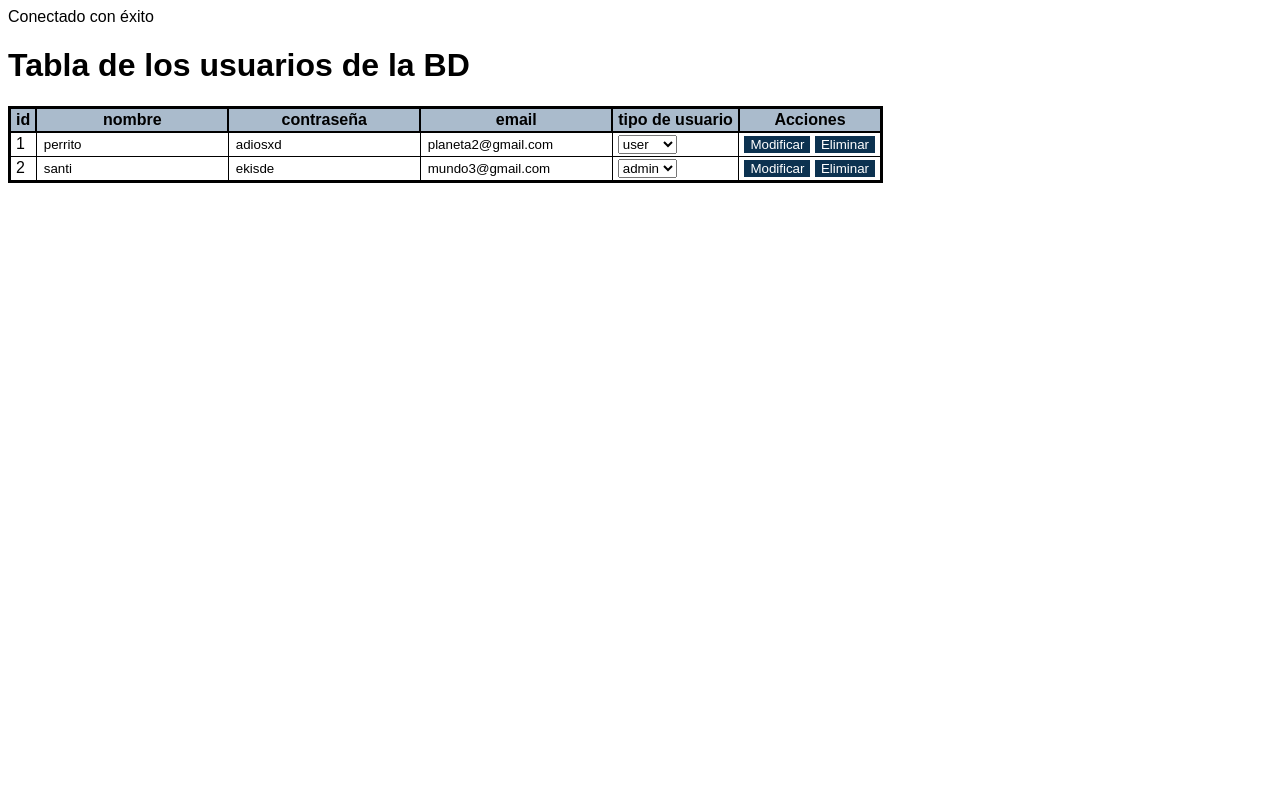
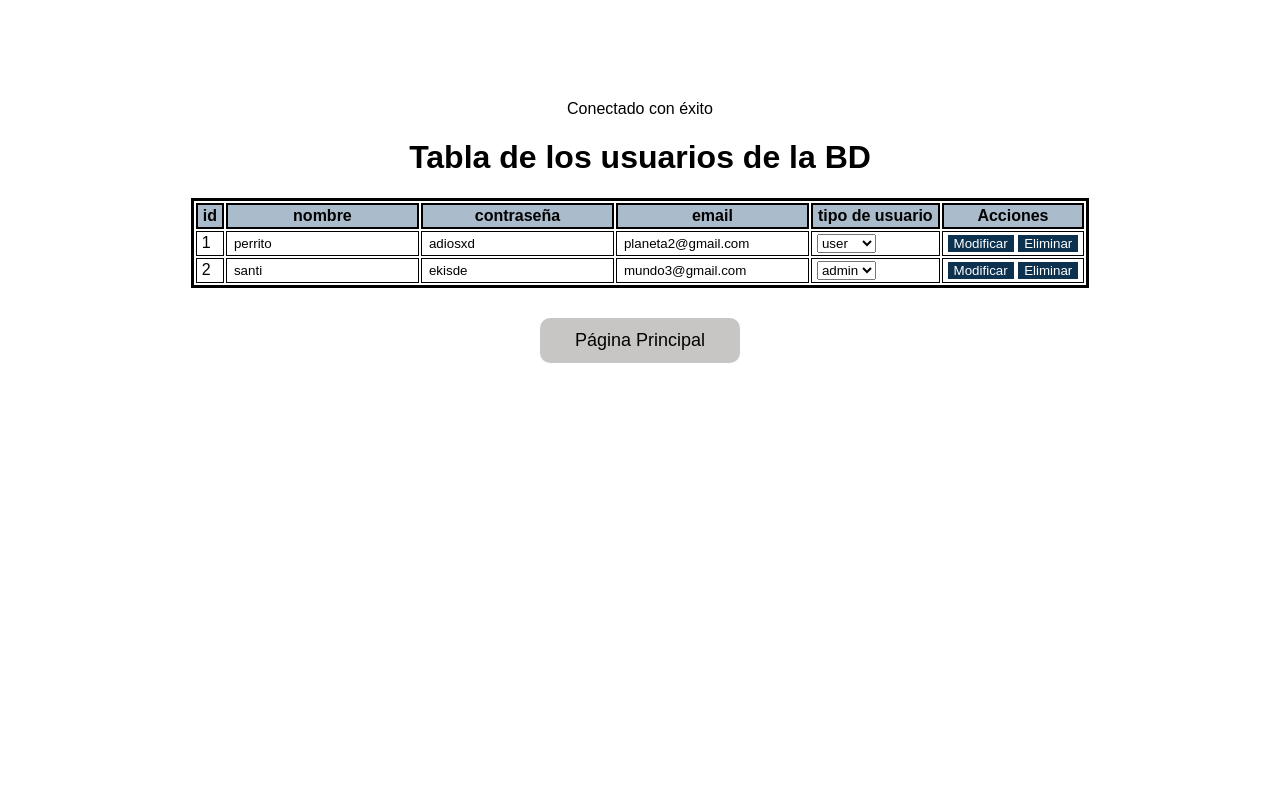
Before and after one commit to SantigoKid/curso-desarrollo-web, a PHP site: page /panel-user.php in a window 1280 px wide. Run offline with PHP 8.4, Linux system fonts and the light colour scheme; the visitor is signed in with stand-in values (Sample User, id 1); data comes from the database, SQL or seed files in the repository.

Commit message:
calse mañana

```diff
--- a/backend/PHP/ejercicios/logeo_y_registro/auditoria-triggers.sql
+++ b/backend/PHP/ejercicios/logeo_y_registro/auditoria-triggers.sql
@@ -1,4 +1,4 @@
--- Active: 1675956339300@@127.0.0.1@3306@formulariosphp
+-- Active: 1673864411279@@127.0.0.1@3306@formulariosphp
 
 DROP TABLE IF EXISTS audit;
 
@@ -32,14 +32,14 @@
 BEFORE DELETE
 ON registros FOR EACH ROW
 BEGIN
-    INSERT INTO audit (id_user, old_user, old_email, old_usertype, query_type)
+    INSERT INTO audit (id_name, old_name, old_email, old_usertype, query_type)
     VALUES (old.id, old.name, old.email, old.usertype, 'BEFORE_DELETE');
 END $$
 
 -- Una vez hemos terminado de crear los triggers, restauramos el delimitador
 DELIMITER ;
 
-DROP TRIGGER IF EXISTS after_registros_update;
+-- DROP TRIGGER IF EXISTS after_registros_update;
 DROP TRIGGER IF EXISTS before_registros_delete;
 
 SHOW TRIGGERS;
--- a/backend/PHP/ejercicios/logeo_y_registro/form-login.php
+++ b/backend/PHP/ejercicios/logeo_y_registro/form-login.php
@@ -12,7 +12,7 @@
     <h1>Formulario de login</h1>
     <form action="login-user.php" method="post">
         <input type="text" name="name" placeholder="Introduzca usuario">
-        <input type="text" name="password" placeholder="Introduzca contraseña">
+        <input type="password"  name="password" placeholder="Introduzca contraseña">
         <input type="submit" value="Iniciar Sesión">
     </form>
     <?php
--- a/backend/PHP/ejercicios/logeo_y_registro/panel-user.php
+++ b/backend/PHP/ejercicios/logeo_y_registro/panel-user.php
@@ -2,11 +2,17 @@
 session_start();
 include 'conn.php';
 
+$user1 = '';
+$user2 = '';
+$selector = '';
+
 if (isset($_SESSION['logged']) && $_SESSION['usertype'] == 'admin') {
     $sql = 'SELECT * FROM registros';
+
 } elseif ($_SESSION['usertype'] == 'user') {
     $user = $_SESSION['name'];
     $sql = "SELECT * FROM registros WHERE name = '$user'";
+    $selector = 'user';
 }
 $result = $conn->query($sql);
 
@@ -21,15 +27,29 @@
     <meta http-equiv="X-UA-Compatible" content="IE=edge">
     <meta name="viewport" content="width=device-width, initial-scale=1.0">
     <title>Tabla con base de datos</title>
-
     <style>
         body {
             font-family: Arial, Helvetica, sans-serif;
+            /* display: flex; */
+            flex-direction: column;
+            text-align: center;
+            align-items: center;
+            /* justify-content: center;º */
+            /* padding: 50px; */
+            margin: 100px;
+        }
+        .centro {
+            display: flex;
+            justify-content: center;
         }
 
         table {
             border: 3px solid black;
-            border-collapse: collapse;
+            /* border-collapse: collapse; */
+            /* margin: 50px; */
+            /* display: flex; */
+            /* flex-direction: column; */
+
         }
 
         th {
@@ -52,11 +72,35 @@
             background-color: rgb(12, 50, 80);
             color: white;
         }
+
+        button {
+            font-size: 18px;
+            margin-top: 30px;
+            background: rgba(146, 142, 138, 0.5);
+            width: 200px;
+            height: 45px;
+            border: none;
+            border-radius: 10px;
+            cursor: pointer;
+        }
+
+        button:hover {
+            font-size: 18px;
+            margin-top: 30px;
+            background: rgba(146, 142, 138, 1);
+            width: 200px;
+            height: 45px;
+            border: none;
+            border-radius: 10px;
+            cursor: pointer;
+            transition-delay: 0.2s ;
+        }
     </style>
 </head>
 
 <body>
     <h1>Tabla de los usuarios de la BD</h1>
+    <div class="centro">
     <table>
 
         <?php
@@ -77,6 +121,7 @@
 
                 //     "<td>" . $row['usertype'] . "</td> </tr>";
 
+                if (isset($_SESSION['logged']) && $_SESSION['usertype'] == 'admin') {
                     if($row['usertype'] == 'admin') {
                         $user1 = 'admin';
                         $user2 = 'user';
@@ -84,18 +129,21 @@
                         $user1 = 'user';
                         $user2 = 'admin';
                     }
+                    $selector = "<select name='usertype'>
+                    <option name='usertype' value='". $user1 ."'>". $user1 ."</option>
+                    <option name='usertype' value='". $user2 ."'>". $user2 ."</option>
+                    </select>";
+                }
 
                 echo "<tr> <form action='update-user.php' method='post'>
                            <td>" . "<input name='id' hidden value='" . $row['id'] . "'>" . $row['id'] . "</td>" .
                           "<td>" . "<input name='name' value='" . $row['name'] . "'>" . "</td>" .
                           "<td>" . "<input name='password' value='" . $row['password'] . "'>" . "</td>" .
-                          "<td>" . "<input name='email' value='" . $row['email'] . "'>" . "</td>" .
-                          "<td>
-                          <select name='usertype'>
-                            <option name='usertype' value='". $user1 ."'>". $user1 ."</option>
-                            <option name='usertype' value='". $user2 ."'>". $user2 ."</option>
-                           </select>
-                          </td>
+                          "<td>" . "<input name='email' value='" . $row['email'] . "'>" . "</td>
+                          <td>" .
+                          $selector
+                          .
+                          "</td>
                           <td> <input class='mod' type='submit' name='edit' value='Modificar'>
                                <input class='mod' type='submit' name='delete' value='Eliminar'>
                           </form>
@@ -106,6 +154,14 @@
         $conn->close();
         ?>
     </table>
+    </div>
+    <a href="pag-principal.php">
+        <button>Página Principal</button>
+     </a>
+
+
+
+
 
 
 </body>
--- a/backend/PHP/ejercicios/logeo_y_registro/signup-user.php
+++ b/backend/PHP/ejercicios/logeo_y_registro/signup-user.php
@@ -28,6 +28,7 @@
     <meta name="viewport" content="width=device-width, initial-scale=1.0">
 
     <title>Bienvenido</title>
+    <link rel="stylesheet" href="https://cdn.jsdelivr.net/npm/water.css@2/out/water.css">
 
 </head>
 <body>
```
Also changed, not shown: backend/PHP/ejercicios/logeo_y_registro/Update-user.php (+14 -0 lines), backend/PHP/ejercicios/logeo_y_registro/delete-user.php (deleted, +0 -28 lines), backend/PHP/ejercicios/logeo_y_registro/login-user.php (+13 -0 lines). Lines whose indentation alone changed are shown as unchanged.
